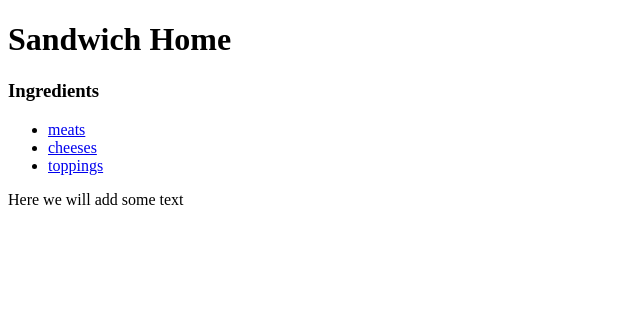
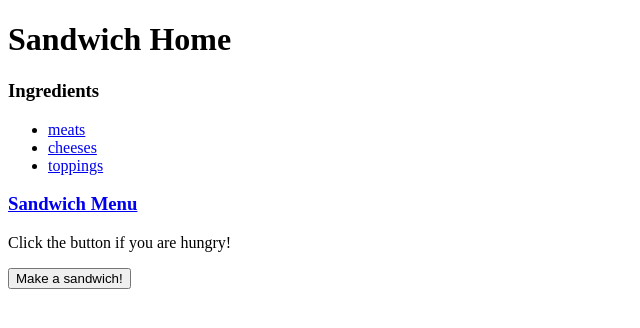
Before and after one commit to MiladMoulayi/Sandwich-App, a Django app: page /sandwich/ in a window 1280 px wide. Shown: the top 328 px of the page, without its empty margins (0-640 px from the left). Run offline with Django 4.2, Linux system fonts and the light colour scheme.

Commit message:
completed sandwich_app with additional features

```diff
--- a/sandwich_maker/sandwich_app/templates/sandwich_app.html
+++ b/sandwich_maker/sandwich_app/templates/sandwich_app.html
@@ -16,11 +16,17 @@
     <ul>
         {% for ingredient in ingredients %}
         <li>
-            <a href="/sandwich/ingredients/{{ingredient}}">{{ingredient}}</a>
+            <a href="{% url 'ingredients_list' ingredient %}">{{ingredient}}</a>
         </li>
         {% endfor %}
     </ul>
-    <p>Here we will add some text</p>
+
+    <h3><a href="menu/">Sandwich Menu</a></h3>
+
+    <p>Click the button if you are hungry!</p>
+    <form action="{% url 'sandwich_generator' %}">
+        <input type="submit" value="Make a sandwich!" />
+    </form>
 </body>
 
 </html>
--- a/sandwich_maker/sandwich_app/urls.py
+++ b/sandwich_maker/sandwich_app/urls.py
@@ -1,7 +1,9 @@
 from django.urls import path
-from sandwich_app.views import SandwichAppView, IngredientsView
+from sandwich_app.views import SandwichAppView, IngredientsView, SandwichGeneratorView, SandwichMenuView
 
 urlpatterns = [
     path('', SandwichAppView.as_view(), name='sandwich'),
-    path('ingredients/<str:ingredient_type>', IngredientsView.as_view(), name='ingredients_list')
+    path('ingredients/<str:ingredient_type>', IngredientsView.as_view(), name='ingredients_list'),
+    path('random', SandwichGeneratorView.as_view(), name='sandwich_generator'),
+    path('menu/', SandwichMenuView.as_view(), name='sandwich_menu')
 ]
--- a/sandwich_maker/sandwich_app/views.py
+++ b/sandwich_maker/sandwich_app/views.py
@@ -1,5 +1,7 @@
 from django.shortcuts import render
+from django.http import Http404
 from django.views import View
+import random
 
 # Create your views here.
 
@@ -19,6 +21,9 @@ class SandwichAppView(View):
 
 class IngredientsView(View):
     def get(self, request, ingredient_type):
+        if ingredient_type not in ingredients:
+            raise Http404(f'No such ingredient: {ingredient_type}')
+
         return render (
             request = request,
             template_name = 'ingredients_list.html',
@@ -27,3 +32,23 @@ class IngredientsView(View):
                 'ingredient_type': ingredient_type
             }
         )
+
+class SandwichGeneratorView(View):
+    def get(self, request):
+        selected_meat = random.choice(ingredients['meats'])
+        selected_cheese = random.choice(ingredients['cheeses'])
+        selected_toppings = random.choice(ingredients['toppings'])
+
+        sandwich = f'{selected_meat} & {selected_cheese} with {selected_toppings}'
+        return render(request, 'sandwich_generator.html', context = { 'sandwich' : sandwich})
+
+class SandwichMenuView(View):
+    def get(self, request):
+        sandwich_list = []
+        for meat in ingredients['meats']:
+            for cheese in ingredients['cheeses']:
+                for topping in ingredients['toppings']:
+                    current_sandwich = f'{meat} & {cheese} with {topping}'
+                    sandwich_list.append(current_sandwich)
+
+        return render(request, 'sandwich_menu.html', context = { 'sandwich_list' : sandwich_list})
```
Also changed, not shown: sandwich_maker/sandwich_app/templates/sandwich_generator.html (added, +15 -0 lines), sandwich_maker/sandwich_app/templates/sandwich_menu.html (added, +16 -0 lines).
